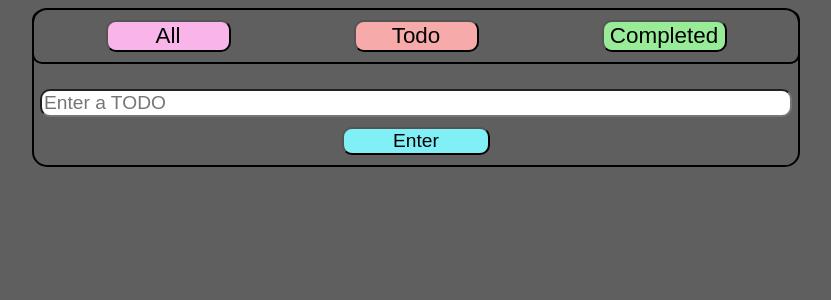
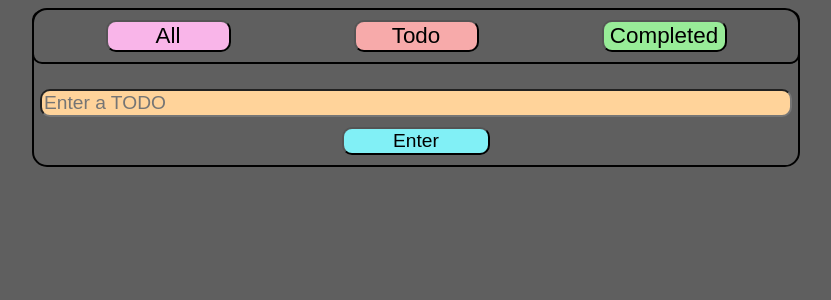
Before and after one commit to historey02/TODO-List-with-React, a React (Vite) app in the folder TODO List with React/: page / in a window 1280 px wide. Shown: the top 300 px of the page, without its empty margins (224-1055 px from the left). Built offline with nearby package versions, Linux system fonts and the light colour scheme.

Commit message:
More Aesthetics

```diff
--- a/TODO List with React/src/css/TodoCard.css
+++ b/TODO List with React/src/css/TodoCard.css
@@ -3,6 +3,7 @@
     --completed-card-color: rgb(173, 234, 173);
     --delete-button-color: rgba(230, 71, 59, 0.671);
     --status-button-color: rgb(140, 212, 231);
+    --edit-input-color: rgb(255, 211, 154);
 }
 
 .todo-card {
@@ -56,3 +57,7 @@
 .completed {
     background-color: var(--completed-card-color)
 }
+
+input {
+    background-color: var(--edit-input-color)
+}
```
